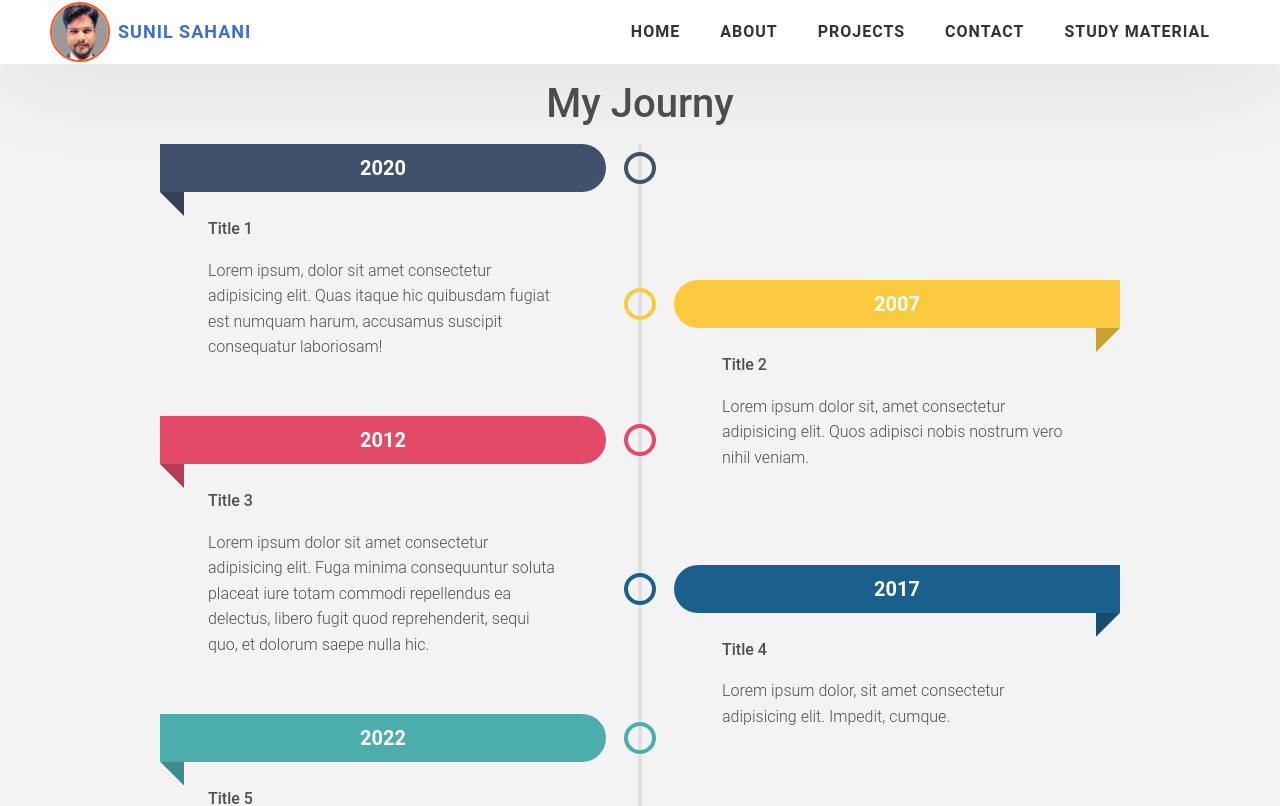
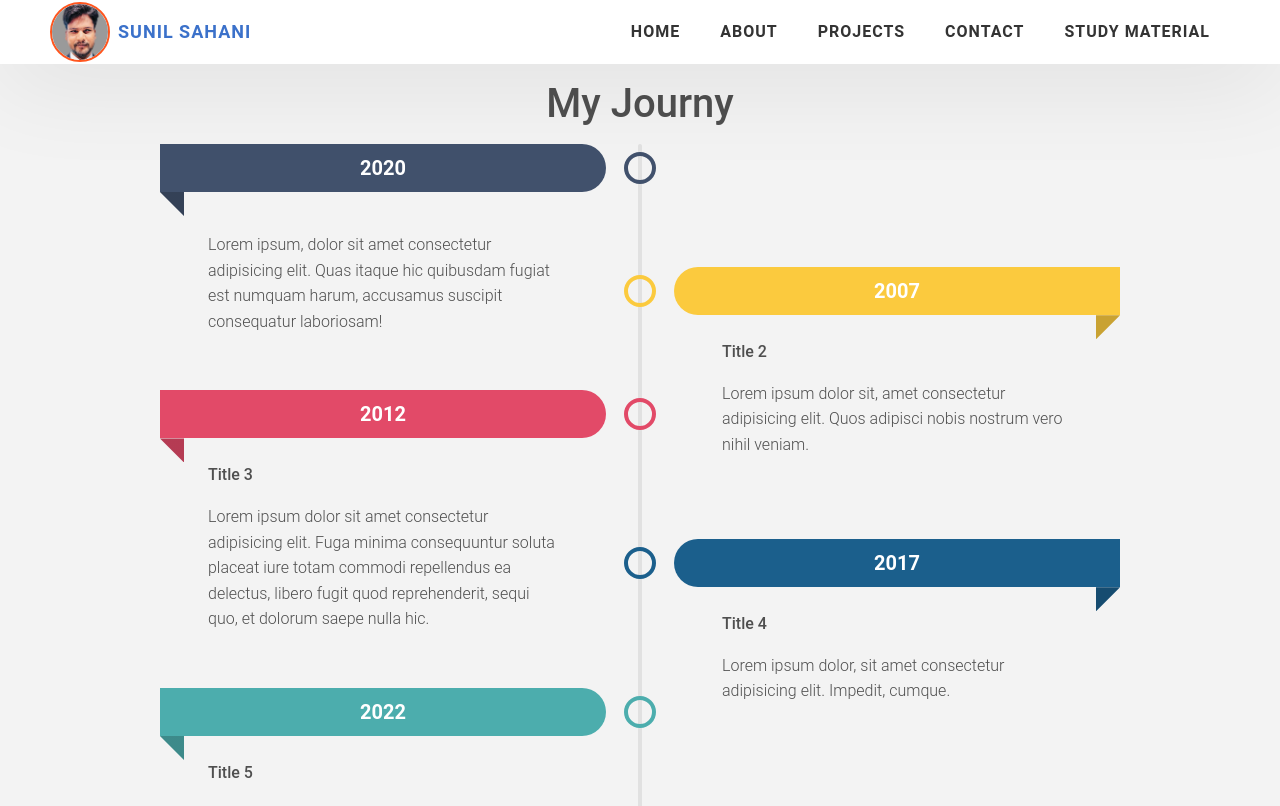
Before and after one commit to Sahani26/portfolio-sunil-react, a React (Create React App) app: page /ex in a window 1280 px wide. Shown: the top 806 px of the page. Built offline with nearby package versions, Linux system fonts and the light colour scheme; a web font is replaced by a local one.

Commit message:
change main 2 branch for testing

```diff
--- a/src/pages/Experience.js
+++ b/src/pages/Experience.js
@@ -2,7 +2,7 @@ import React from "react";
 import "../css/Experience.css"; // Ensure you create a CSS file for styling
 
 const timelineData = [
-  { year: "2020", title: "Title 1", descr: "Lorem ipsum, dolor sit amet consectetur adipisicing elit. Quas itaque hic quibusdam fugiat est numquam harum, accusamus suscipit consequatur laboriosam!", color: "#41516C" },
+  { year: "2020", tsdfdsfdsfdsfdsfdsfdsitle: "Title 1", descr: "Lorem ipsum, dolor sit amet consectetur adipisicing elit. Quas itaque hic quibusdam fugiat est numquam harum, accusamus suscipit consequatur laboriosam!", color: "#41516C" },
   { year: "2007", title: "Title 2", descr: "Lorem ipsum dolor sit, amet consectetur adipisicing elit. Quos adipisci nobis nostrum vero nihil veniam.", color: "#FBCA3E" },
   { year: "2012", title: "Title 3", descr: "Lorem ipsum dolor sit amet consectetur adipisicing elit. Fuga minima consequuntur soluta placeat iure totam commodi repellendus ea delectus, libero fugit quod reprehenderit, sequi quo, et dolorum saepe nulla hic.", color: "#E24A68" },
   { year: "2017", title: "Title 4", descr: "Lorem ipsum dolor, sit amet consectetur adipisicing elit. Impedit, cumque.", color: "#1B5F8C" },
```
